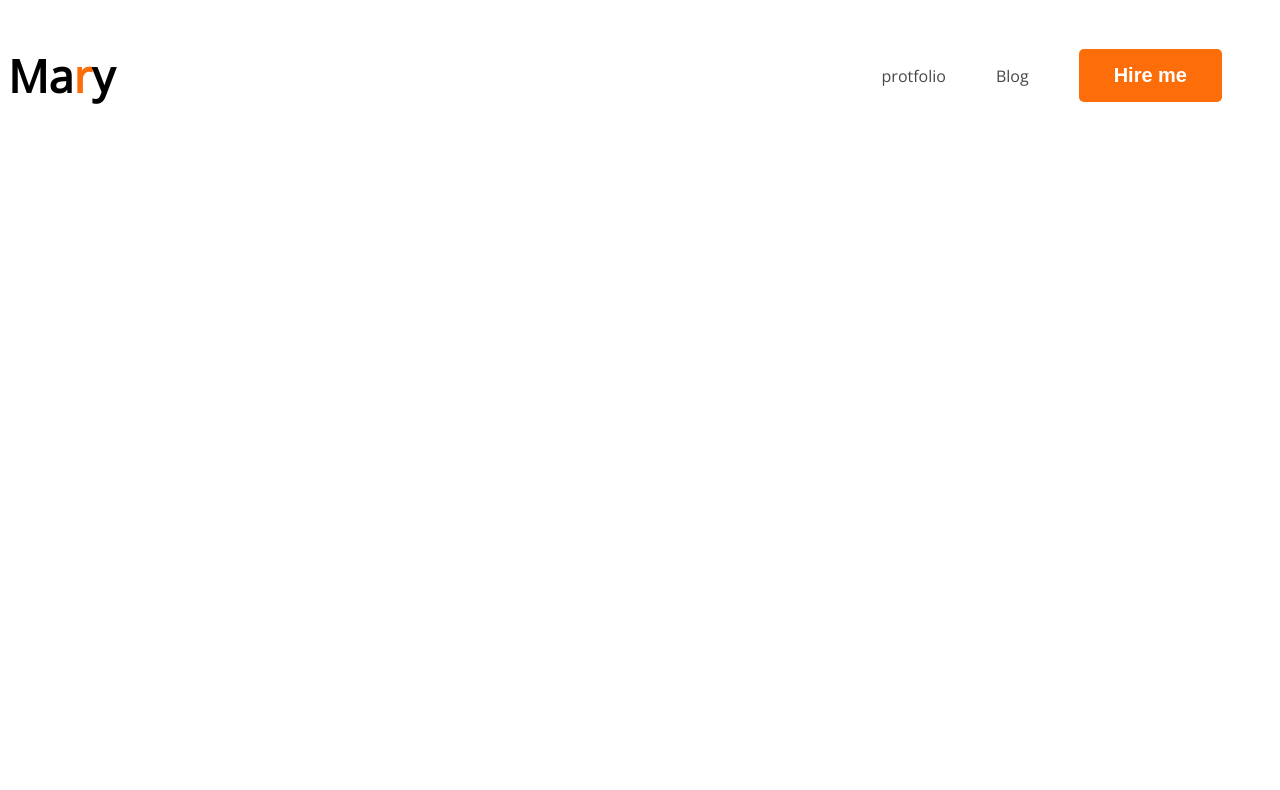
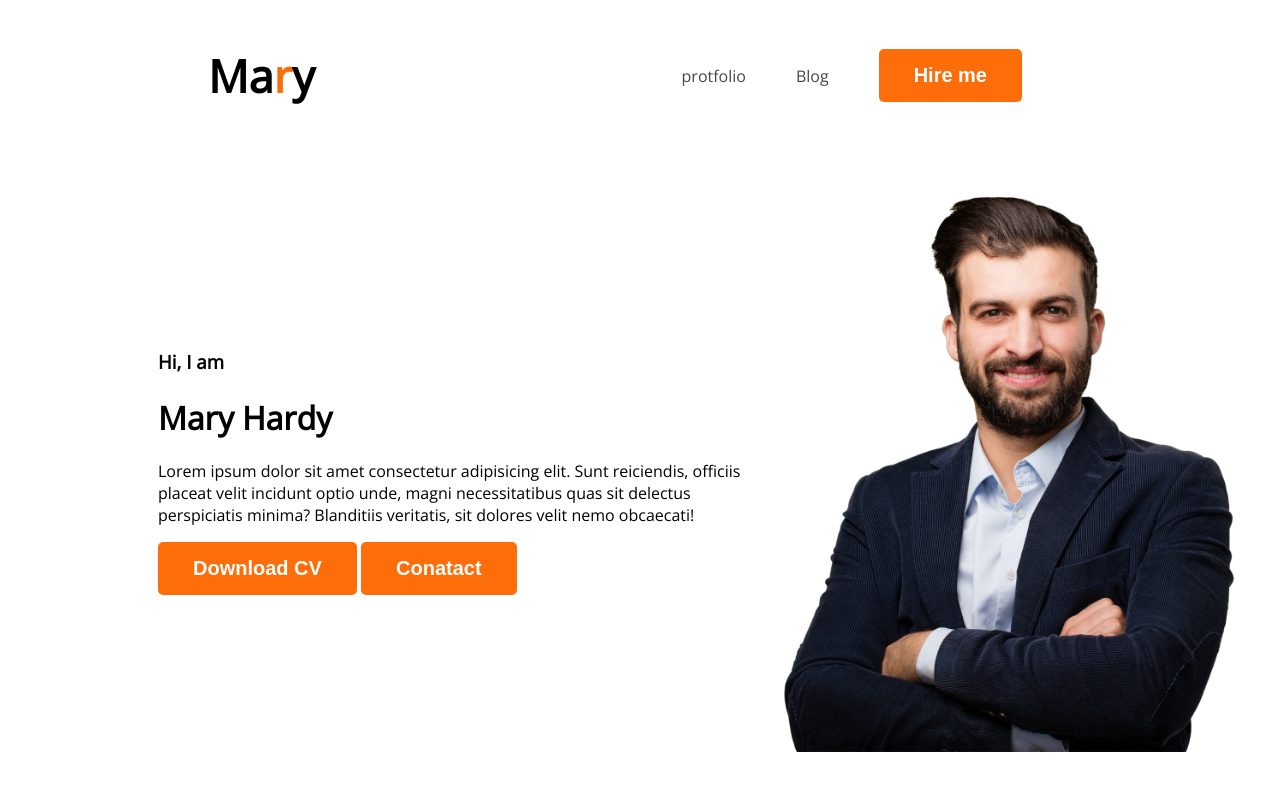
Before and after one commit to Jayedjb765/FirstFrontend, a plain HTML site: page index.html in a window 1280 px wide. Drawn offline with nearby package versions, Linux system fonts and the light colour scheme.

Commit message:
update file

```diff
--- a/css/style.css
+++ b/css/style.css
@@ -5,6 +5,7 @@ nav{
     display: flex;
     justify-content: space-between;
     align-items: center;
+    margin: 0 200px ;
 }
 .nav-title{
     color: black;
@@ -34,10 +35,22 @@ nav > ul{
 nav li{
     list-style: none;
     margin-right: 50px;
-    al
 }
 nav a{
     text-decoration: none;
     color: #474747;
 
 }
+.header{
+    background-color: white;
+
+}
+.banner{
+    display: flex;
+    padding: 30px 30px 30px 150px;
+    align-items: center;
+}
+.banner .profile{
+    width: 500px;
+
+}
--- a/index.html
+++ b/index.html
@@ -10,7 +10,7 @@
  <link rel="stylesheet" href="css/style.css">
 </head>
 <body>
-    <header>
+    <header class="header">
         <nav>
             <h1 class="nav-title" >Ma<span class="text-primary">r</span>y</h1>
             <ul>
@@ -20,6 +20,17 @@
             </ul>
 
         </nav>
+        <div class="banner">
+            <div>
+                <h3 class="banner-greeting">Hi, I am</h3>
+                <h1 class="banner-title">Mary Hardy</h1>
+                <p>Lorem ipsum dolor sit amet consectetur adipisicing elit. Sunt reiciendis, officiis placeat velit incidunt optio unde, magni necessitatibus quas sit delectus perspiciatis minima? Blanditiis veritatis, sit dolores velit nemo obcaecati!</p>
+                 <button class="btn-primary">Download CV</button>
+                 <button class="btn-primary">Conatact</button>
+
+            </div>
+            <img class="profile" src="images/hardy.png" alt="">
+        </div>
 
     </header>
     <main>
```
